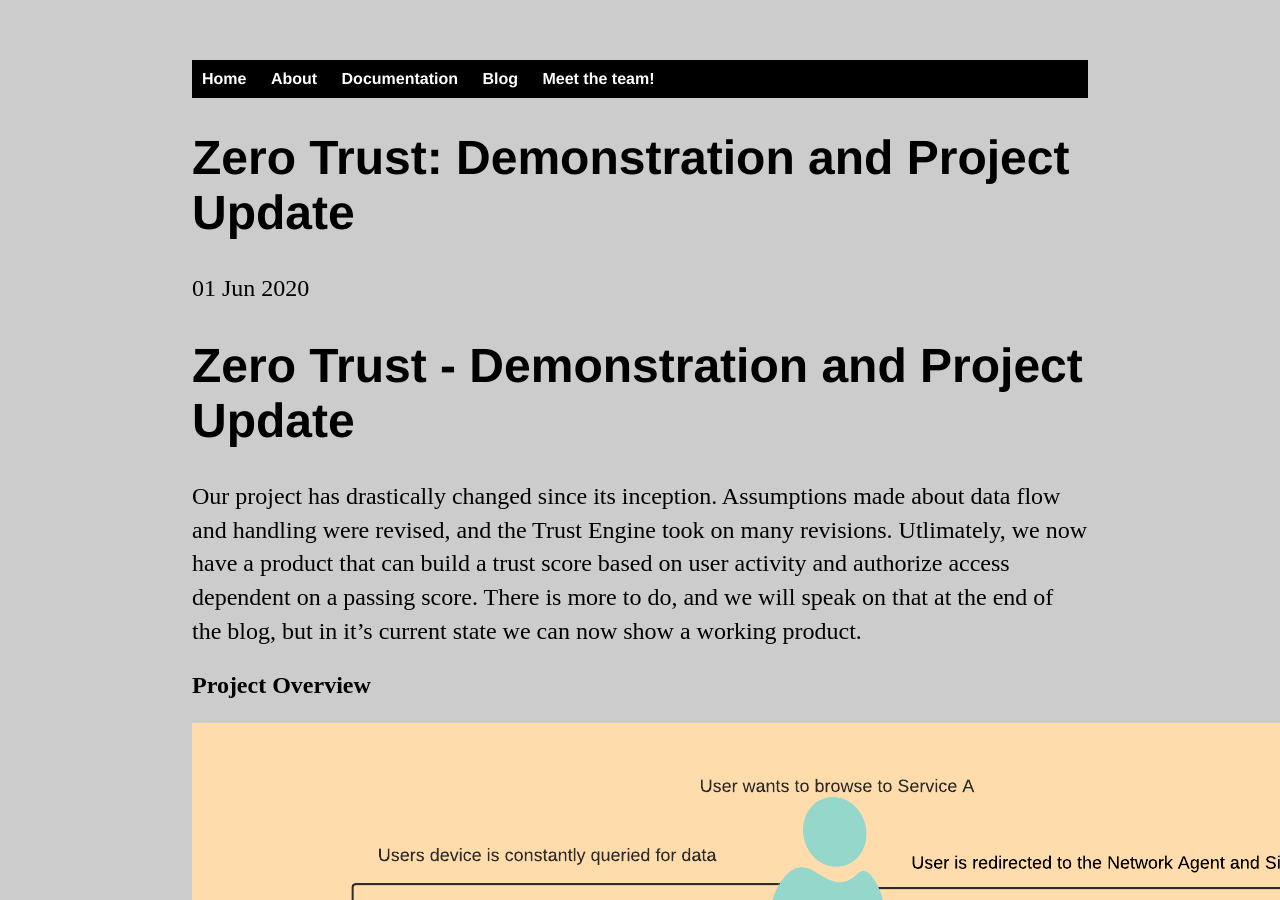
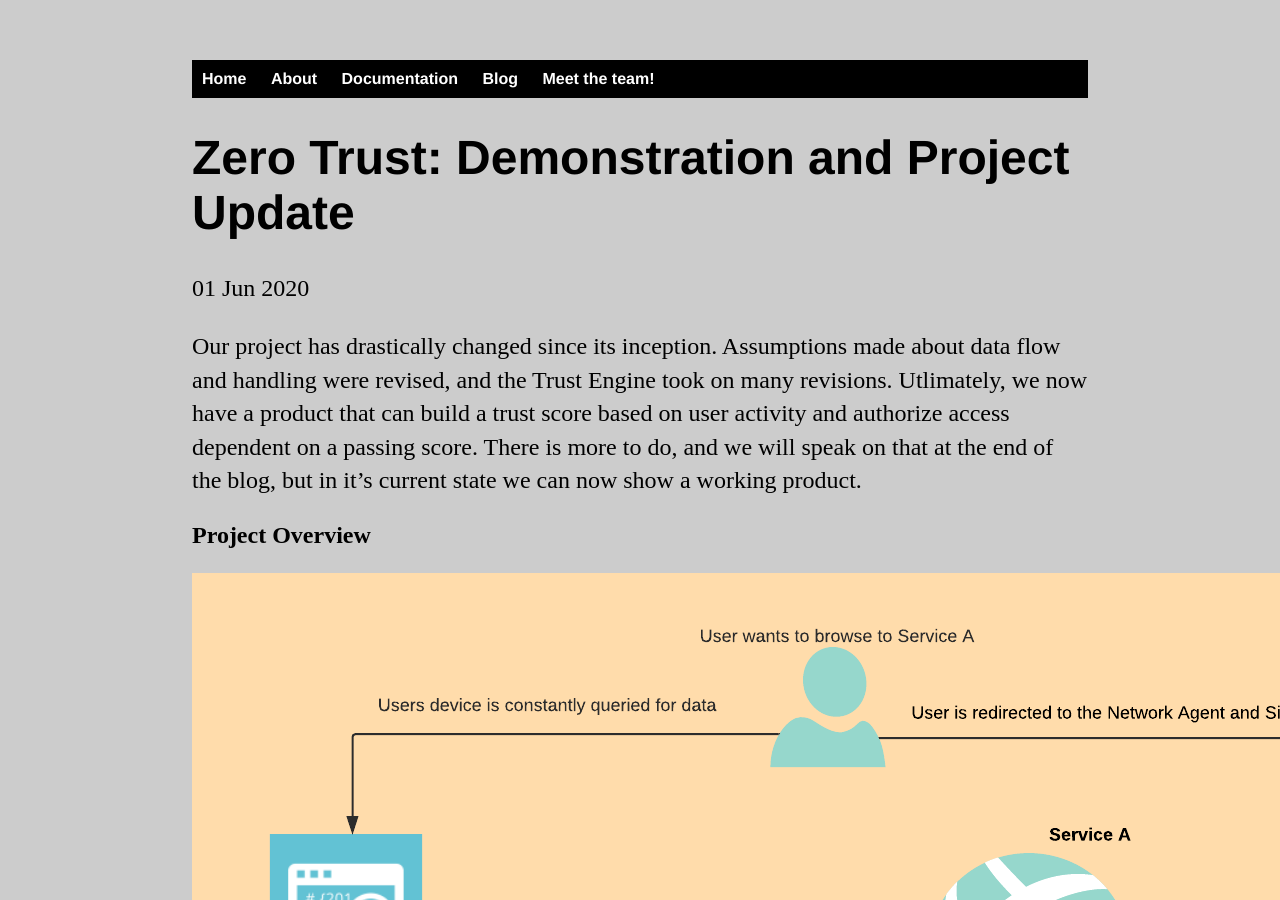
Before and after one commit to WWUZeroTrust/WWUZeroTrust.github.io, a Jekyll site: the page built from _posts/2020-06-1-End-of-Spring-Quarter.md, in a window 1280 px wide and 900 px high. Built offline with Jekyll 4.4.1, drawn with Linux system fonts in a browser that asks for light colours.

Commit message:
Update 2020-06-1-End-of-Spring-Quarter.md

```diff
--- a/_posts/2020-06-1-End-of-Spring-Quarter.md
+++ b/_posts/2020-06-1-End-of-Spring-Quarter.md
@@ -3,8 +3,6 @@ layout: post
 title: "Zero Trust: Demonstration and Project Update"
 date: 2020-06-01
 ---
-
-# Zero Trust - Demonstration and Project Update
 
 Our project has drastically changed since its inception. Assumptions made about data flow and handling were revised, and the Trust Engine took on many revisions. Utlimately, we now have a product that can build a trust score based on user activity and authorize access dependent on a passing score. There is more to do, and we will speak on that at the end of the blog, but in it's current state we can now show a working product.
 
```
